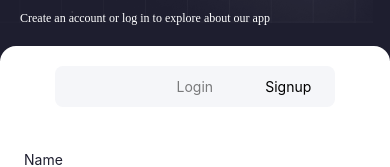
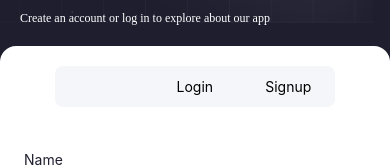
Before and after one commit to boy-scripter/react-native-education, a React Native app: screen /leaderboard in a window 390 px wide. Shown: the part 194-361 px from the top of the page. Built offline with nearby package versions, Linux system fonts and the light colour scheme.

Commit message:
optimized re renders

```diff
--- a/src/components/ui/TabToggle.tsx
+++ b/src/components/ui/TabToggle.tsx
@@ -1,12 +1,17 @@
 import Animated, {useAnimatedStyle, useSharedValue, withTiming} from 'react-native-reanimated';
 import {Pressable, View, Text, GestureResponderEvent, LayoutChangeEvent} from 'react-native';
-import {useContext, createContext, useRef, useCallback, RefObject, useState, useEffect} from 'react';
+import React, {useContext, createContext, useRef, useCallback, RefObject, useState, useEffect} from 'react';
 import {twMerge} from 'tailwind-merge';
 
+interface moveSliderValuesProps {
+  x: number;
+  width: number;
+  tab: string;
+}
+
 type TabContextType = {
-  tab: string;
-  setTab: (tab: string) => void;
-  moveSliderValues: (input: {x: number; width: number}) => void;
+  currentTab: string;
+  moveSliderValues: (input: moveSliderValuesProps) => void;
   containerRef: RefObject<View>;
 };
 
@@ -21,16 +26,12 @@ type TabProps = {
 const TabContext = createContext<null | TabContextType>(null);
 
 export default function Tab({children, defaultTab, sliderClassName, onChange, className}: TabProps) {
+  console.log('re render tab ');
+
   const sliderX = useSharedValue(0);
   const sliderWidth = useSharedValue(0);
-  const [tab, setTab] = useState(defaultTab);
   const containerRef = useRef<View>(null) as RefObject<View>;
-
-  useEffect(() => {
-    if (typeof onChange === 'function') {
-      onChange(tab);
-    }
-  }, [tab]);
+  const currentTab = defaultTab;
 
   const animatedStyle = useAnimatedStyle(() => {
     return {
@@ -39,13 +40,14 @@ export default function Tab({children, defaultTab, sliderClassName, onChange, cl
     };
   });
 
-  const moveSliderValues = useCallback(({x, width}: {x: number; width: number}) => {
+  const moveSliderValues = useCallback(({x, width, tab}: moveSliderValuesProps) => {
     sliderX.set(withTiming(x, {duration: 200}));
     sliderWidth.set(withTiming(width, {duration: 200}));
+    if (typeof onChange == 'function') onChange(tab);
   }, []);
 
   return (
-    <TabContext.Provider value={{moveSliderValues, containerRef, setTab, tab}}>
+    <TabContext.Provider value={{moveSliderValues, containerRef, currentTab}}>
       <View className={twMerge('p-1 bg-[#F5F6F9] w-4/5 mx-auto', className)} style={{borderRadius: 8}}>
         <View ref={containerRef} className={twMerge('relative overflow-hidden flex-row gap-2', sliderClassName)}>
           <Animated.View style={[{borderRadius: 6}, animatedStyle]} className="slider absolute bg-white h-full top-0 left-0"></Animated.View>
@@ -56,29 +58,27 @@ export default function Tab({children, defaultTab, sliderClassName, onChange, cl
   );
 }
 
-Tab.Button = function ({label, id, activeColor}: {label: string; id: string; activeColor?: string}) {
+export interface TabButtonProps {
+  label: string;
+  id: string;
+}
+
+Tab.Button = React.memo(function ({label, id}: TabButtonProps) {
+  console.log('re render tab btn');
   const ctx = useContext(TabContext);
   if (!ctx) throw new Error('TabButton must be used within a Tab component');
 
-  const {moveSliderValues, containerRef, setTab, tab} = ctx;
+  const {moveSliderValues, containerRef} = ctx;
 
   function handlePress(e: GestureResponderEvent) {
     e.target.measureLayout(containerRef.current, (x, y, width, height) => {
-      moveSliderValues({x, width});
-      setTab(id);
+      moveSliderValues({x, width, tab: id});
     });
   }
 
   return (
-    <Pressable
-      className="flex-1 text-center"
-      onLayout={(e: LayoutChangeEvent) => {
-        if (tab === id) {
-          moveSliderValues({x: e.nativeEvent.layout.x, width: e.nativeEvent.layout.width});
-        }
-      }}
-      onPress={handlePress}>
-      <Text className={`${id === tab ? 'opacity-100' : 'opacity-50'} p-2 px-4 text-center `}>{label}</Text>
+    <Pressable className="flex-1 text-center" onLayout={(e: LayoutChangeEvent) => moveSliderValues({x: e.nativeEvent.layout.x, width: e.nativeEvent.layout.width, tab: id})} onPress={handlePress}>
+      <Text className={`${id ? 'opacity-100' : 'opacity-50'} p-2 px-4 text-center `}>{label}</Text>
     </Pressable>
   );
-};
+});
```
